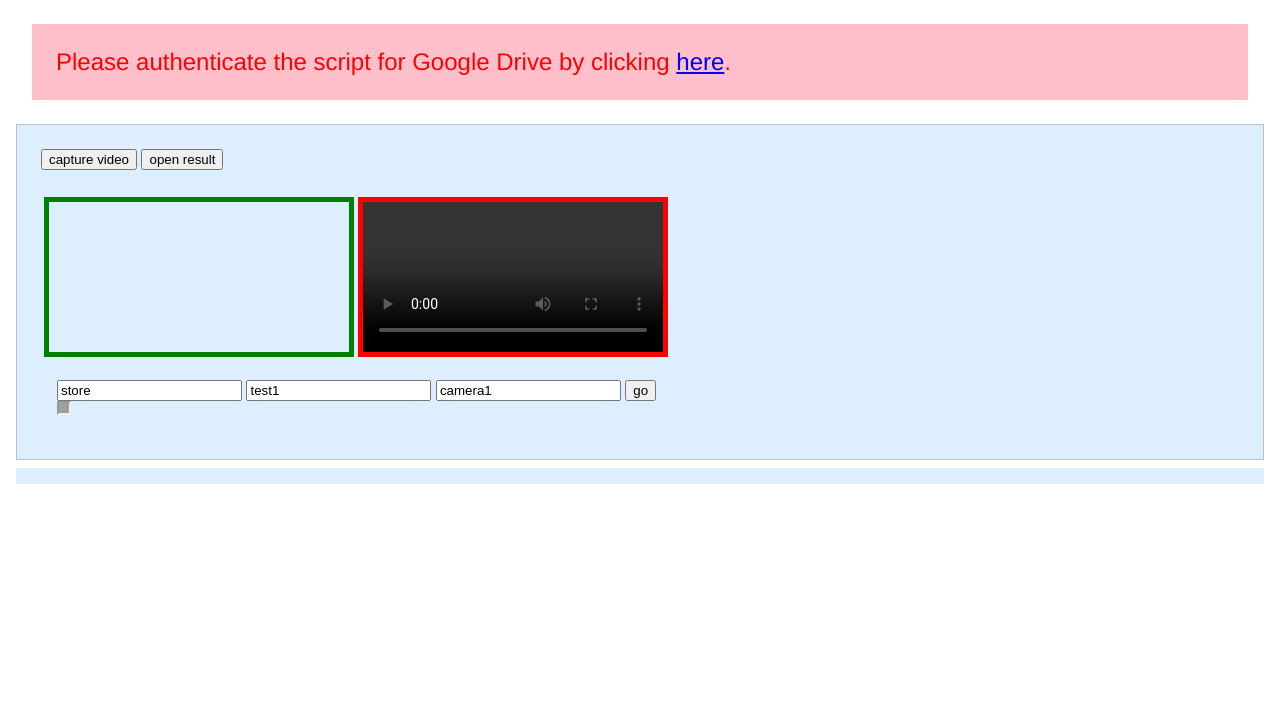
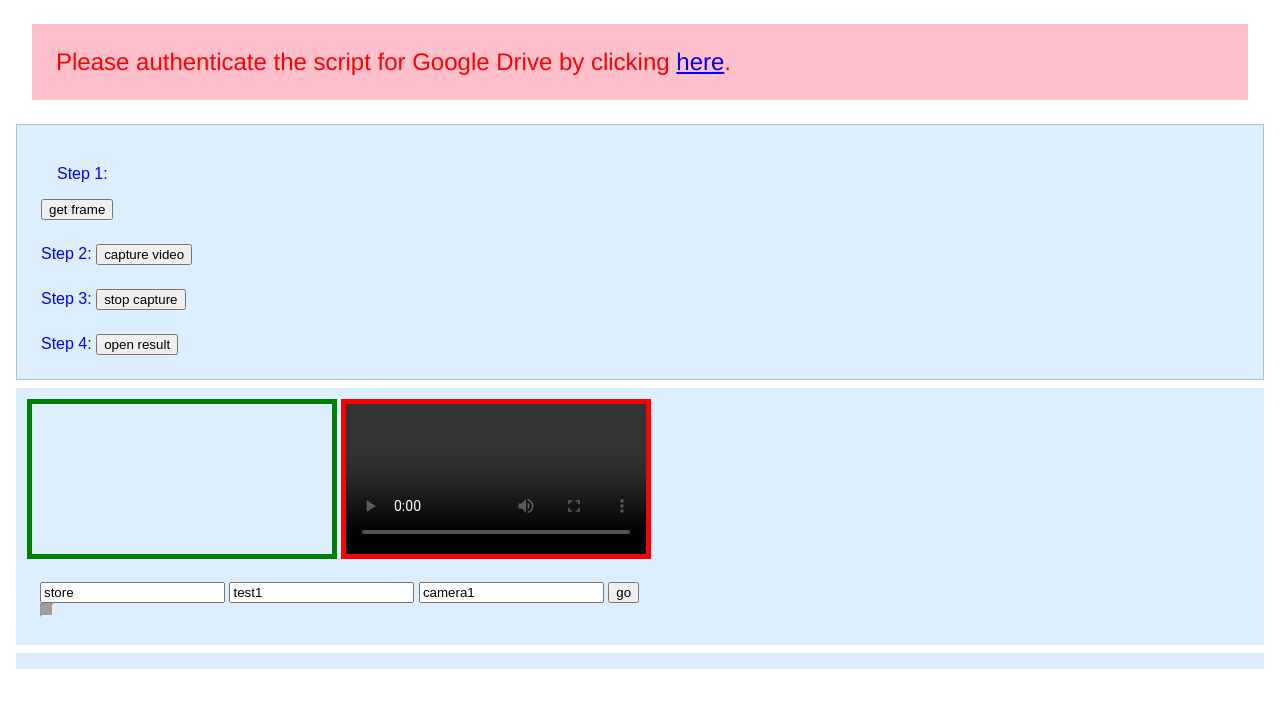
Before and after one commit to ljv5555/video-screen-capture, a plain HTML site: page video-frame-capture/jpg/capture-to-server-2.html in a window 1280 px wide. Drawn offline with Linux system fonts and the light colour scheme; grey boxes are pictures that could not be loaded.

Commit message:
Update capture-to-server-2.html

```diff
--- a/video-frame-capture/jpg/capture-to-server-2.html
+++ b/video-frame-capture/jpg/capture-to-server-2.html
@@ -60,10 +60,11 @@ function capture()
 </div>
 <div class="in1" style="border:1px solid silver;">
   <div>
-<!--    <button type="button" onclick="getFrame()">get frame</button> -->
-    <button type="button" onclick="getFrame();setInterval(function(){capture();},1000);">capture video</button>
+    <div>Step 1: </div><button type="button" onclick="getFrame()">get frame</button></div>
+    <div>Step 2: <button type="button" onclick="window.cint=setInterval(function(){capture();},1000);">capture video</button></div>
     <!--input style="width:500px;" id="txt1"/ -->
-    <button type="button" onclick="window.open('https://script.google.com/macros/s/AKfycbyCCC9y7-TiG0bqVGbKkaZVHOgLAow-QJt1GwpypbU/dev?action=get');">open result</button>
+    <div>Step 3: <button type="button" onclick="if(window.cint)clearInterval(window.cint);">stop capture</button></div>
+    <div>Step 4: <button type="button" onclick="window.open('https://script.google.com/macros/s/AKfycbyCCC9y7-TiG0bqVGbKkaZVHOgLAow-QJt1GwpypbU/dev?action=get');">open result</button></div>
   </div>
   <div>
     <table>
```
